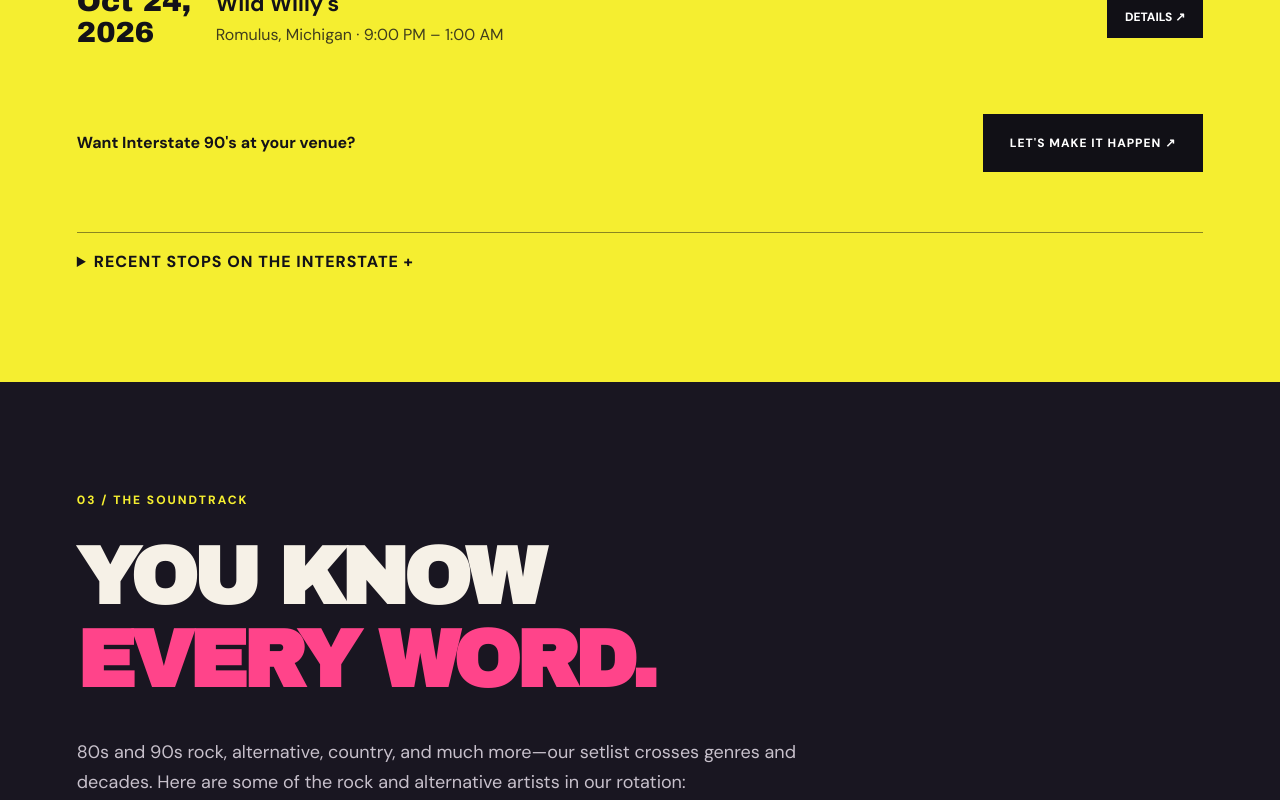
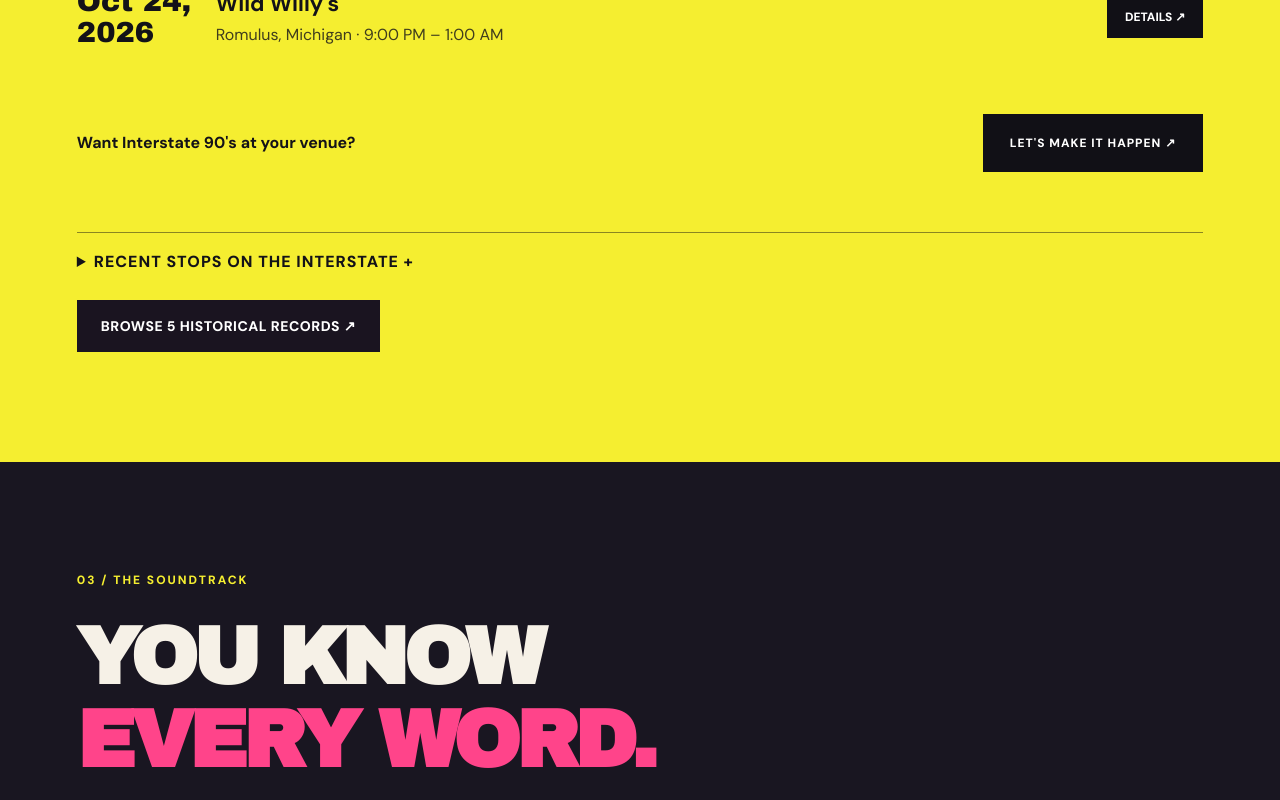
Before and after one commit to cchandler313/i90sdet, a website: page public/index.html in a window 1280 px wide. Shown: the part 2026-2826 px from the top of the page. Drawn offline with Linux system fonts and the light colour scheme.

Commit message:
Make complete past-shows archive visible without opening accordions

```diff
--- a/public/index.html
+++ b/public/index.html
@@ -28,7 +28,7 @@ footer{display:flex;justify-content:space-between;align-items:center;gap:20px;fl
 <main id="main"><section class="hero" id="top"><div class="hero-art" aria-hidden="true"><div class="record"></div></div><div class="hero-inner"><div class="eyebrow">● DETROIT'S ROCK · ALTERNATIVE · COUNTRY COVER BAND · EST. 2019</div><h1>80'S. <em>90'S.</em><br><span>AND MORE.</span></h1><p class="hero-sub">Rock, alternative, country, and the hits you know by heart.<br>Live music across the decades.</p><div class="actions"><a class="btn primary" href="#shows">FIND A SHOW ↗</a><a class="btn outline" href="#contact">BOOK THE BAND ↗</a></div></div></section>
 <div class="ticker">80S ROCK ★ 90S ROCK ★ ALTERNATIVE ★ COUNTRY ★ PARTY ANTHEMS ★ AND MORE</div>
 <section class="about section" id="about"><div class="section-inner"><div class="tag">01 / WHO WE ARE</div><div class="about-grid"><div><h2>MORE THAN<br>ONE DECADE.<br><em>ALL THE HITS.</em></h2><div class="sticker">100+ <small>SONGS<br>IN ROTATION</small></div></div><div><p class="lead">From rock anthems to country favorites, we bring the soundtrack to a great night out.</p><p>Interstate 90's – Detroit is a <strong>female-fronted, four-member party band</strong> playing 80s and 90s rock, alternative, country, and crowd favorites from across the decades.</p><p>From guitar-driven rock and alternative classics to country singalongs and party favorites, we bring an unforgettable night of live music to bars, festivals, private parties, and events across Metro Detroit.</p><p>We can tailor a set to your crowd, including family-friendly performances when needed.</p><a class="text-link" href="#contact">BRING US TO YOUR EVENT ↗</a></div></div></div></section>
-<section class="shows section" id="shows"><div class="section-inner"><div class="tag">02 / THE NEXT STOP</div><div class="section-heading"><h2>LIVE <em>SHOWS.</em></h2><p>Good music. Good people.<br>See you out there.</p></div><div id="upcoming" aria-live="polite"></div><div class="shows-foot"><strong>Want Interstate 90's at your venue?</strong><a class="btn" href="mailto:90sParty@Interstate90sDet.com?subject=Booking%20Inquiry">LET'S MAKE IT HAPPEN ↗</a></div><details><summary>RECENT STOPS ON THE INTERSTATE +</summary><div id="past"></div><button type="button" id="open-history" class="archive-open">EXPLORE THE FULL SHOW HISTORY ↗</button></details></div></section>
+<section class="shows section" id="shows"><div class="section-inner"><div class="tag">02 / THE NEXT STOP</div><div class="section-heading"><h2>LIVE <em>SHOWS.</em></h2><p>Good music. Good people.<br>See you out there.</p></div><div id="upcoming" aria-live="polite"></div><div class="shows-foot"><strong>Want Interstate 90's at your venue?</strong><a class="btn" href="mailto:90sParty@Interstate90sDet.com?subject=Booking%20Inquiry">LET'S MAKE IT HAPPEN ↗</a></div><details><summary>RECENT STOPS ON THE INTERSTATE +</summary><div id="past"></div></details><button type="button" id="open-history" class="archive-open">EXPLORE THE FULL SHOW HISTORY ↗</button></div></section>
 <section class="music section" id="music"><div class="section-inner"><div class="tag">03 / THE SOUNDTRACK</div><h2>YOU KNOW<br><em>EVERY WORD.</em></h2><p>80s and 90s rock, alternative, country, and much more—our setlist crosses genres and decades. Here are some of the rock and alternative artists in our rotation:</p><div class="artists" id="artists"></div><div class="music-note"><p>Over <strong>100 songs</strong> in an ever-growing mix of rock, alternative, country, and other crowd favorites. There's something for everyone.</p></div></div></section>
 <section class="videos section" id="videos"><div class="section-inner"><div class="tag">04 / TURN IT UP</div><h2>WATCH US <em>LIVE.</em></h2><p class="video-note">Highlights, live performances, and more from Interstate 90’s. Hit play and crank it up.</p><div class="video-feature"><div class="video-feature-copy"><span class="video-feature-tag">THE VIDEO VAULT</span><h3>ALL THE SHOWS. ALL THE YEARS.</h3><p>Open our video vault to explore live clips, old favorites, and our complete YouTube uploads playlist.</p><button type="button" class="vault-button" id="open-videos">BROWSE ALL VIDEOS ↗</button></div><div id="video-grid" class="video-grid video-teasers" aria-live="polite"></div></div></div></section><section class="contact section" id="contact"><div class="section-inner"><div class="tag">05 / GET IN TOUCH</div><h2>LET'S MAKE<br><em>SOME NOISE.</em></h2><p>Booking a bar, festival, corporate event, private party, or something else? Tell us about it. We'll bring the music.</p><div class="actions"><a class="btn primary" href="mailto:90sParty@Interstate90sDet.com?subject=Interstate%2090s%20Booking">EMAIL THE BAND ↗</a><a class="btn outline" href="tel:+15862064995">CALL (586) 206-4995 ↗</a></div><a class="email" href="mailto:90sParty@Interstate90sDet.com">90sParty@Interstate90sDet.com</a></div></section></main>
 <dialog id="videos-dialog" class="vault-dialog" aria-labelledby="vault-title"><div class="dialog-head"><div><div class="tag">THE INTERSTATE ARCHIVES</div><h2 id="vault-title">VIDEO <em>VAULT.</em></h2><p>Find a featured clip or browse the complete official YouTube uploads playlist.</p></div><button type="button" class="dialog-close" data-close="videos-dialog" aria-label="Close video vault">✕</button></div><div class="vault-layout"><div class="vault-player"><div id="vault-player" class="player-ratio"></div><p id="vault-nowplaying" class="now-playing" aria-live="polite">Choose a video to begin.</p><a id="vault-youtube" href="https://www.youtube.com/channel/UC3GGfdmGmgiSFOwFRdApLfA/videos" target="_blank" rel="noopener noreferrer">OPEN ON YOUTUBE ↗</a></div><div class="vault-picker"><label for="video-filter">FIND A FEATURED VIDEO</label><input id="video-filter" type="search" placeholder="Search video titles…"><div id="vault-video-list" class="vault-video-list"></div></div></div></dialog>
```
